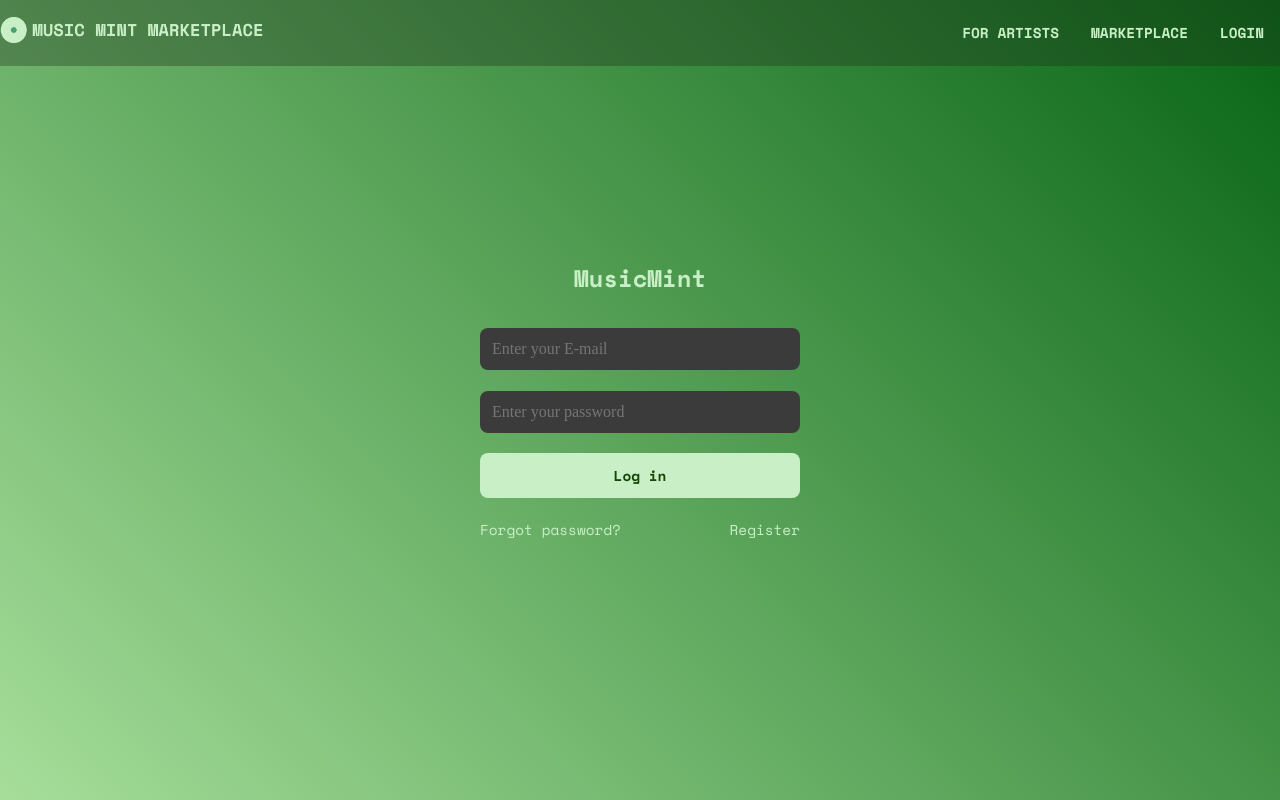
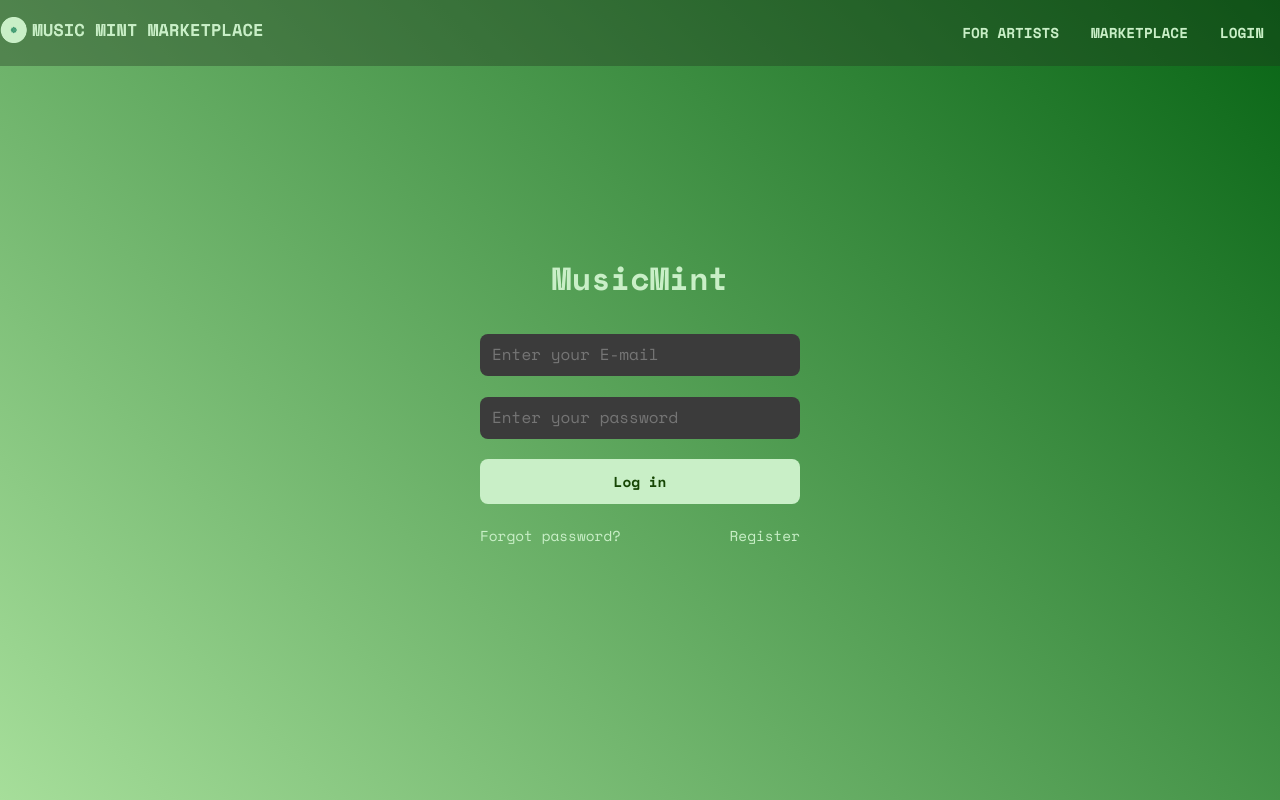
Before and after one commit to musicmint/MusicMint, a Next.js app in the folder musicmint/: page /auth in a window 1280 px wide. Built offline with nearby package versions, Linux system fonts and the light colour scheme.

Commit message:
change inputplaceholder styling + test main and origin/main merge

```diff
--- a/musicmint/styles/marketplace.module.css
+++ b/musicmint/styles/marketplace.module.css
@@ -280,7 +280,7 @@
 
   .header {
       font-family: 'Space Mono', 'Lexend', sans-serif;
-      font-size: 1.5rem;
+      font-size: 2rem;
       font-weight: bold;
       margin-bottom: 2rem;
       color: #c9efc7;
@@ -310,6 +310,10 @@
     padding: 0.75rem;
     font-size: 1rem;
     margin-bottom: 1rem;
+  }
+
+  .input::placeholder {
+    font-family: 'Space Mono', 'Lexend', sans-serif;
   }
 
   .button {
```
